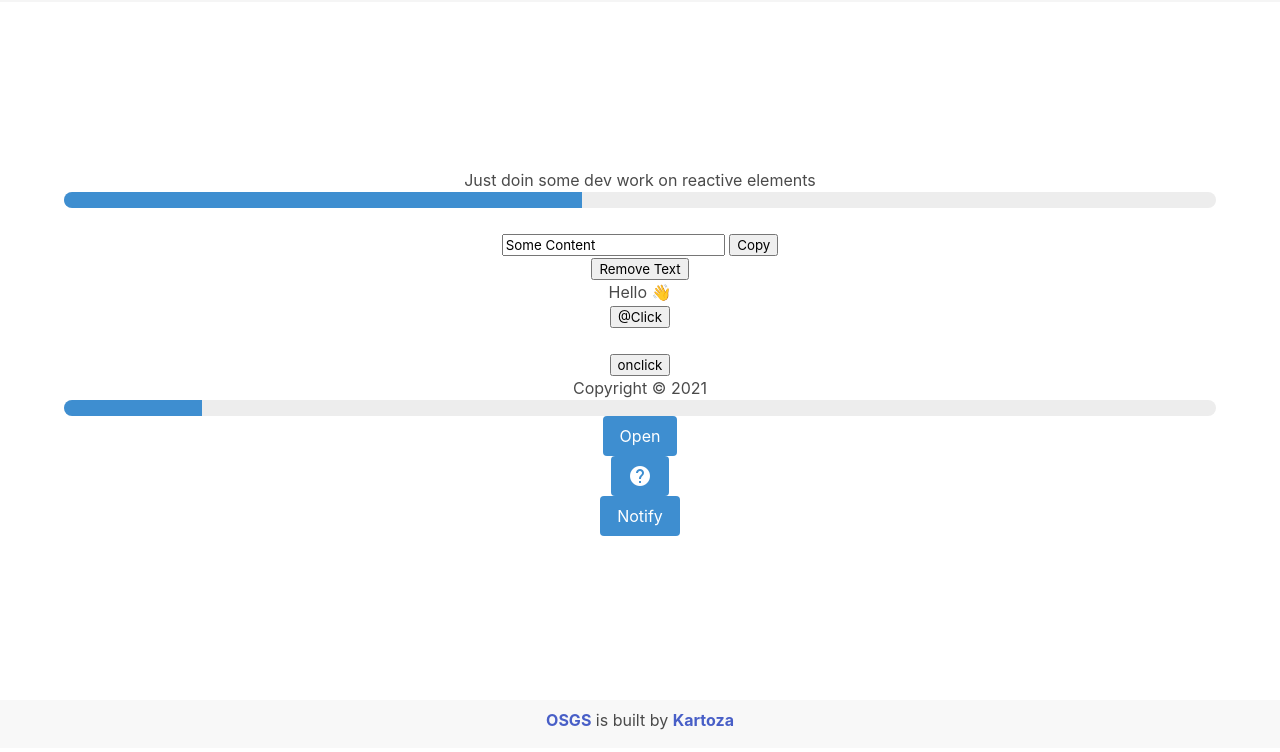
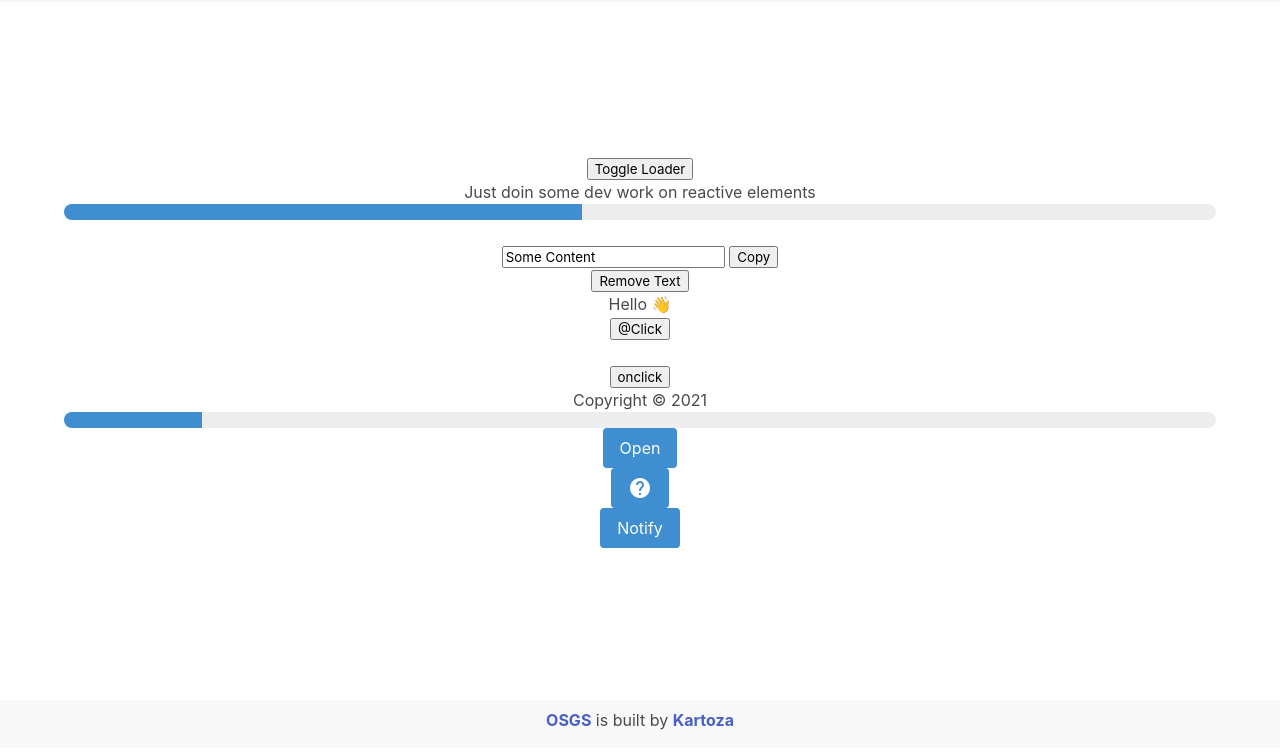
Before and after one commit to zacharlie/osgs-admin, a Flask app: page /examples/reactive in a window 1280 px wide. Shown: the part 52-804 px from the top of the page. Run offline with Flask 2, Linux system fonts and the light colour scheme; some libraries are stand-ins or nearby versions.

Commit message:
add reactive loader div

```diff
--- a/app/osgs_admin/templates/ops/reactive.html
+++ b/app/osgs_admin/templates/ops/reactive.html
@@ -29,6 +29,13 @@
 {% endblock %}
 
 {% block content %}
+
+<div x-data="{ customProperty: true }">
+  <button @click="customProperty = !customProperty">Toggle Loader</button>
+  <div class="loader-wrapper is-flex is-align-items-center is-justify-content-center">
+    <div x-bind:class="{ 'is-hidden': customProperty }" style="height:100px; width:100px;" class="loader is-loading"></div>
+  </div>
+</div>
 
 <p>Just doin some dev work on reactive elements</p>
 
```
Also changed, not shown: 3 other files.
